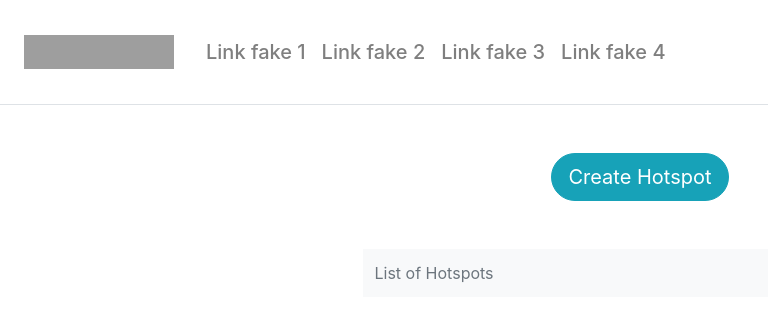
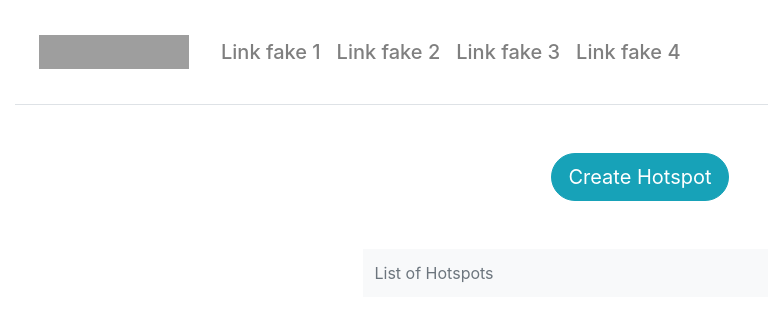
Before and after one commit to felipeferreirasilva/Conpass, a React (Create React App) app: page / in a window 1280 px wide. Shown: the top 322 px of the page, without its empty margins (0-768 px from the left). Built offline with nearby package versions, Linux system fonts and the light colour scheme; grey boxes are pictures that could not be loaded.

Commit message:
Add Container Fluid to MainBlock

```diff
--- a/src/components/App/App.js
+++ b/src/components/App/App.js
@@ -7,6 +7,7 @@ import { addHotspot } from '../../actions'
 // Importa components do React-Bootstrap
 import NavigationBar from '../NavigationBar/NavigationBar'
 import Routes from '../Routes/Routes'
+import Container from 'react-bootstrap/Container'
 
 class App extends Component {
   state = {
@@ -84,10 +85,10 @@ class App extends Component {
 
   render() {
     return (
-      <div id="mainWindow" onMouseMove={e => this.onMouseMove(e)} onMouseOver={this.onMouseOver} onMouseOut={this.onMouseOut} onClick={this.onMouseClick}>
+      <Container fluid id="mainWindow" onMouseMove={e => this.onMouseMove(e)} onMouseOver={this.onMouseOver} onMouseOut={this.onMouseOut} onClick={this.onMouseClick}>
         <NavigationBar />
         <Routes activeHotspotCreator={this.activeHotspotCreator} hotspotCreatorStatus={this.state.hotspotCreatorStatus} />
-      </div>
+      </Container>
     )
   }
 }
```
